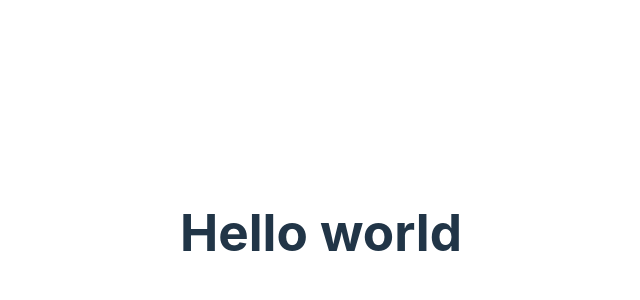
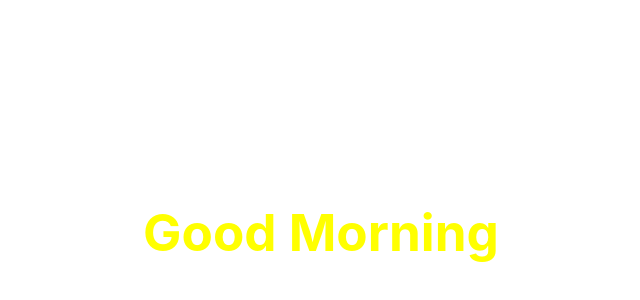
Before and after one commit to shreyash776/learning-react, a React (Vite) app in the folder my-react-vite-app/: page / in a window 1280 px wide. Shown: the part 168-468 px from the top of the page, without its empty margins (319-959 px from the left). Built offline with nearby package versions, Linux system fonts and the light colour scheme.

Commit message:
created indicator

```diff
--- a/my-react-vite-app/src/main.jsx
+++ b/my-react-vite-app/src/main.jsx
@@ -3,6 +3,28 @@ import ReactDOM from 'react-dom/client'
 import App from './App.jsx'
 import './index.css'
 
+  const date = new Date();
+  const time = date.getHours();
+  let greeting;
+  const customStyle ={
+    color:""
+  }
+
+ if(time < 12){
+    greeting ="Good Morning";
+    customStyle.color="yellow";
+ }
+ else if(time<18){
+    greeting="Good Afternoon";
+    custonStyle.color="green";
+
+ }
+ else{
+    greeting="Good Night";
+    customStyle.color="red";
+ }
 ReactDOM.createRoot(document.getElementById('root')).render(
- <div><h1>Hello world</h1></div>
+ <div>
+ <h1 style={customStyle}   >{greeting}</h1>
+ </div>
 )
```
